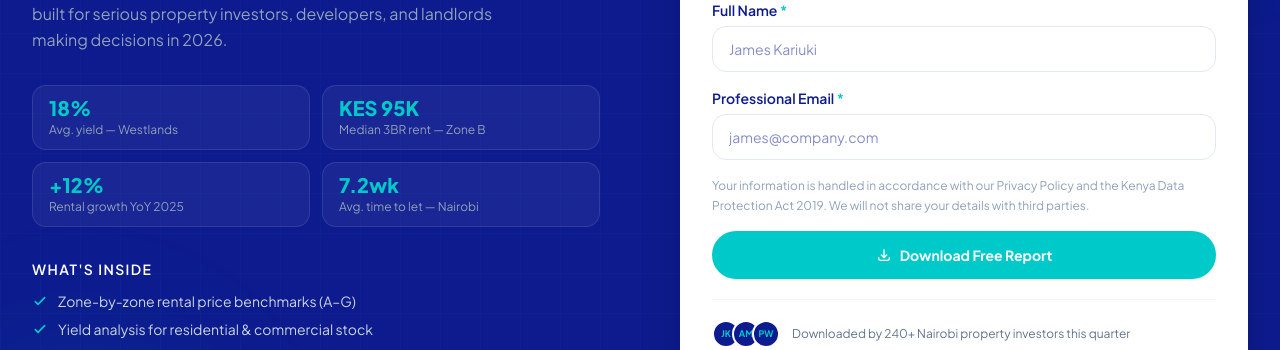
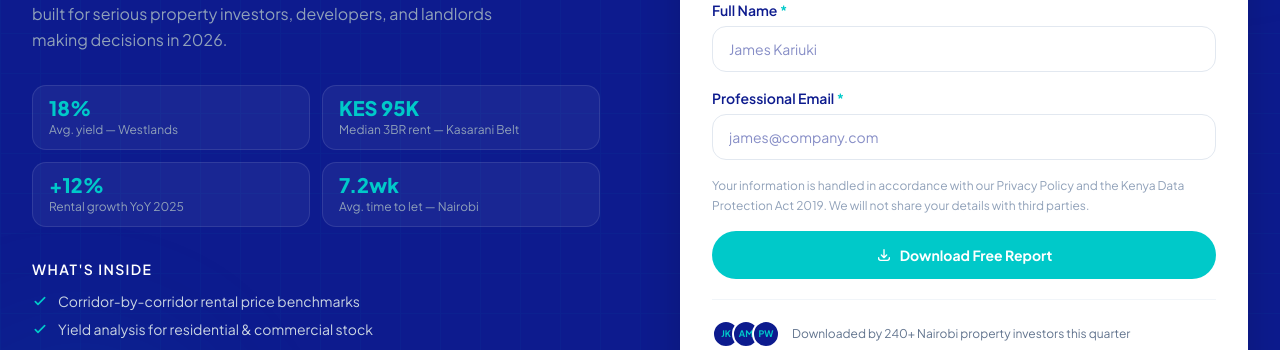
Before and after one commit to Stan-Mash/chabrin-website, a Next.js app: page /en/ in a window 1280 px wide. Shown: the part 3927-4277 px from the top of the page. Built offline with nearby package versions, Linux system fonts and the light colour scheme; no server answers.

Commit message:
Replace all Zone X references with corridor names in UI copy

```diff
--- a/src/components/sections/MarketReportSection.tsx
+++ b/src/components/sections/MarketReportSection.tsx
@@ -8,7 +8,7 @@ import { saveNewsletterSignup } from "@/actions/save-enquiry";
 
 const REPORT_STATS = [
   { value: "18%", label: { en: "Avg. yield — Westlands", sw: "Mavuno ya wastani — Westlands" } },
-  { value: "KES 95K", label: { en: "Median 3BR rent — Zone B", sw: "Kodi ya wastani 3BR — Eneo B" } },
+  { value: "KES 95K", label: { en: "Median 3BR rent — Kasarani Belt", sw: "Kodi ya wastani 3BR — Kasarani" } },
   { value: "+12%", label: { en: "Rental growth YoY 2025", sw: "Ukuaji wa kodi mwaka hadi mwaka 2025" } },
   { value: "7.2wk", label: { en: "Avg. time to let — Nairobi", sw: "Wastani wa wakati wa kupangisha — Nairobi" } },
 ];
@@ -17,7 +17,7 @@ const REPORT_STATS = [
 
 const REPORT_CONTENTS = {
   en: [
-    "Zone-by-zone rental price benchmarks (A–G)",
+    "Corridor-by-corridor rental price benchmarks",
     "Yield analysis for residential & commercial stock",
     "Tenant demand drivers: employment, infrastructure, migration",
     "2026 outlook: interest rates, supply pipeline, and policy shifts",
@@ -25,7 +25,7 @@ const REPORT_CONTENTS = {
     "Chabrin proprietary data: 1,200+ managed units",
   ],
   sw: [
-    "Vigezo vya bei ya kodi kwa kila eneo (A–G)",
+    "Vigezo vya bei ya kodi kwa kila ukanda",
     "Uchambuzi wa mavuno kwa hisa za makazi na biashara",
     "Vichocheo vya mahitaji ya wapangaji: ajira, miundombinu",
     "Matarajio ya 2026: viwango vya riba, usambazaji wa mali",
```
